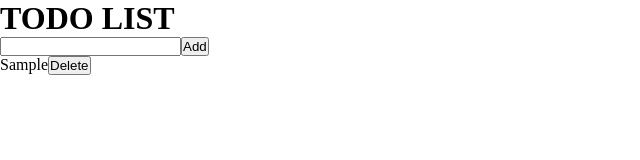
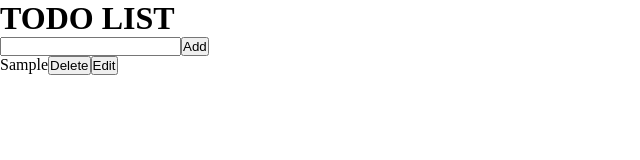
Before and after one commit to vishal-kumawat-appinventiv/TodoList-26Aug-AI2680, a React (Vite) app: page / in a window 1280 px wide. Both pictures are taken after typing "Sample" into the empty fields and a click on the button "Add". Shown: the top 160 px of the page, without its empty margins (0-640 px from the left). Built offline with nearby package versions, Linux system fonts and the light colour scheme.

Commit message:
edit working

```diff
--- a/src/Parent.jsx
+++ b/src/Parent.jsx
@@ -14,6 +14,12 @@ const Parent = () => {
     setTodo((prev) => prev.filter((_, idx) => idx !== val));
   };
 
+  const handleEdit = (idxToUpdate, val) => {
+    setTodo((prev) =>
+      prev.map((todo, idx) => (idx === idxToUpdate ? val : todo))
+    );
+  };
+
   return (
     <>
       <h1>TODO LIST</h1>
@@ -24,7 +30,7 @@ const Parent = () => {
         onChange={(e) => setInput(e.target.value)}
       />
       <button onClick={handleClick}>Add</button>
-      <Child allTodo={todo} onDelete={handleDelete} />
+      <Child allTodo={todo} onDelete={handleDelete} onEdit={handleEdit} />
     </>
   );
 };
--- a/src/components/Child.jsx
+++ b/src/components/Child.jsx
@@ -1,12 +1,38 @@
-import React from "react";
+import React, { useState } from "react";
 
-const Child = ({ allTodo, onDelete }) => {
+const Child = ({ allTodo, onDelete, onEdit }) => {
+  const [editToggle, setEditToggle] = useState(null);
+  const [editedValue, setEditedValue] = useState("");
+
+  const handleToggle = (idx, currentValue) => {
+    setEditToggle(idx);
+    setEditedValue(currentValue);
+  };
+
+  const handleSave = (idx) => {
+    onEdit(idx, editedValue);
+    setEditToggle(null);
+  };
+
   return (
     <>
       {allTodo.map((todo, idx) => (
         <div key={idx}>
-          <span>{todo}</span>
+          {editToggle === idx ? (
+            <input
+              type="text"
+              value={editedValue}
+              onChange={(e) => setEditedValue(e.target.value)}
+            />
+          ) : (
+            <span>{todo}</span>
+          )}
           <button onClick={() => onDelete(idx)}>Delete</button>
+          {editToggle === idx ? (
+            <button onClick={() => handleSave(idx)}>Save</button>
+          ) : (
+            <button onClick={() => handleToggle(idx, todo)}>Edit</button>
+          )}
         </div>
       ))}
     </>
```
